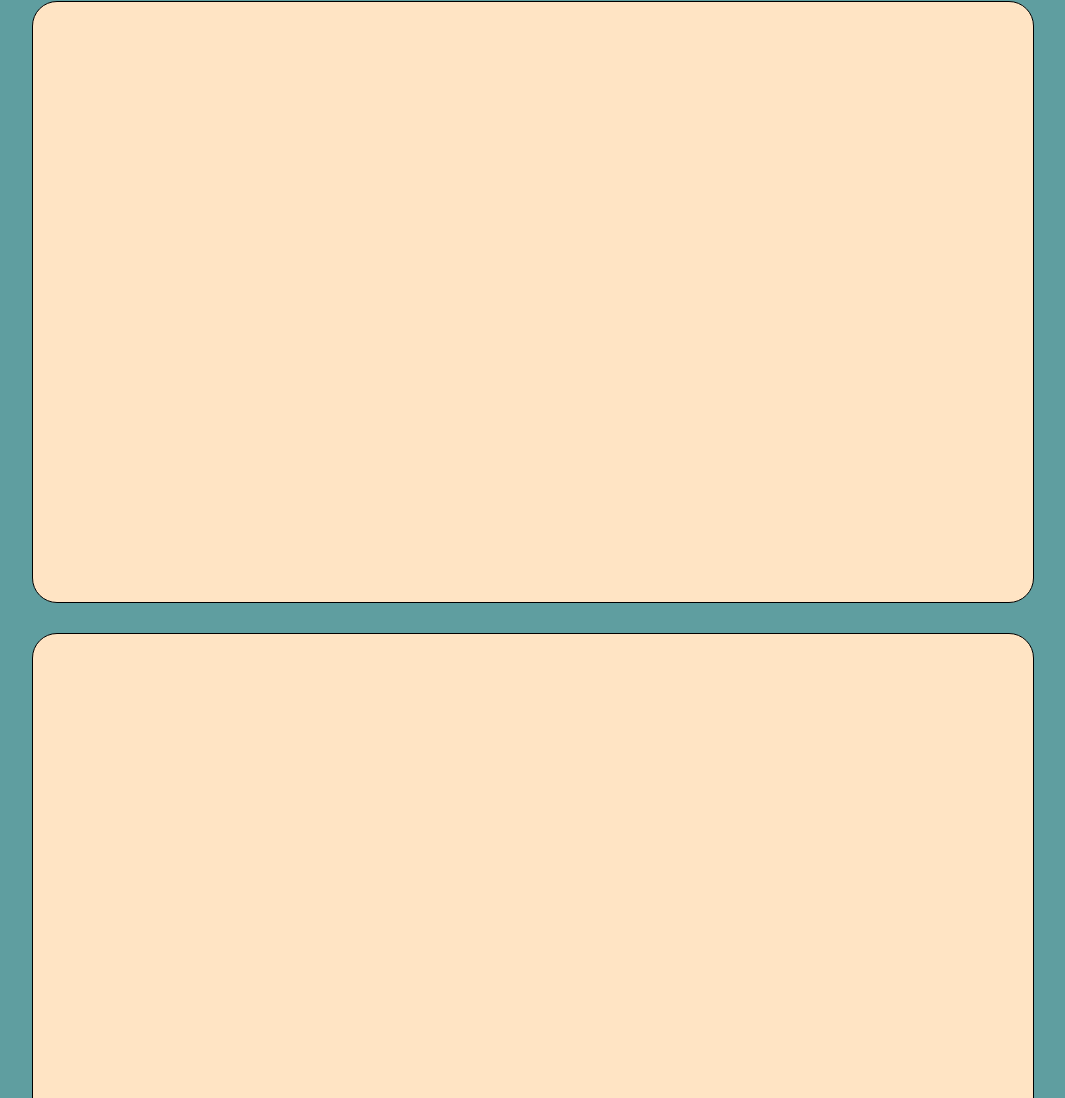
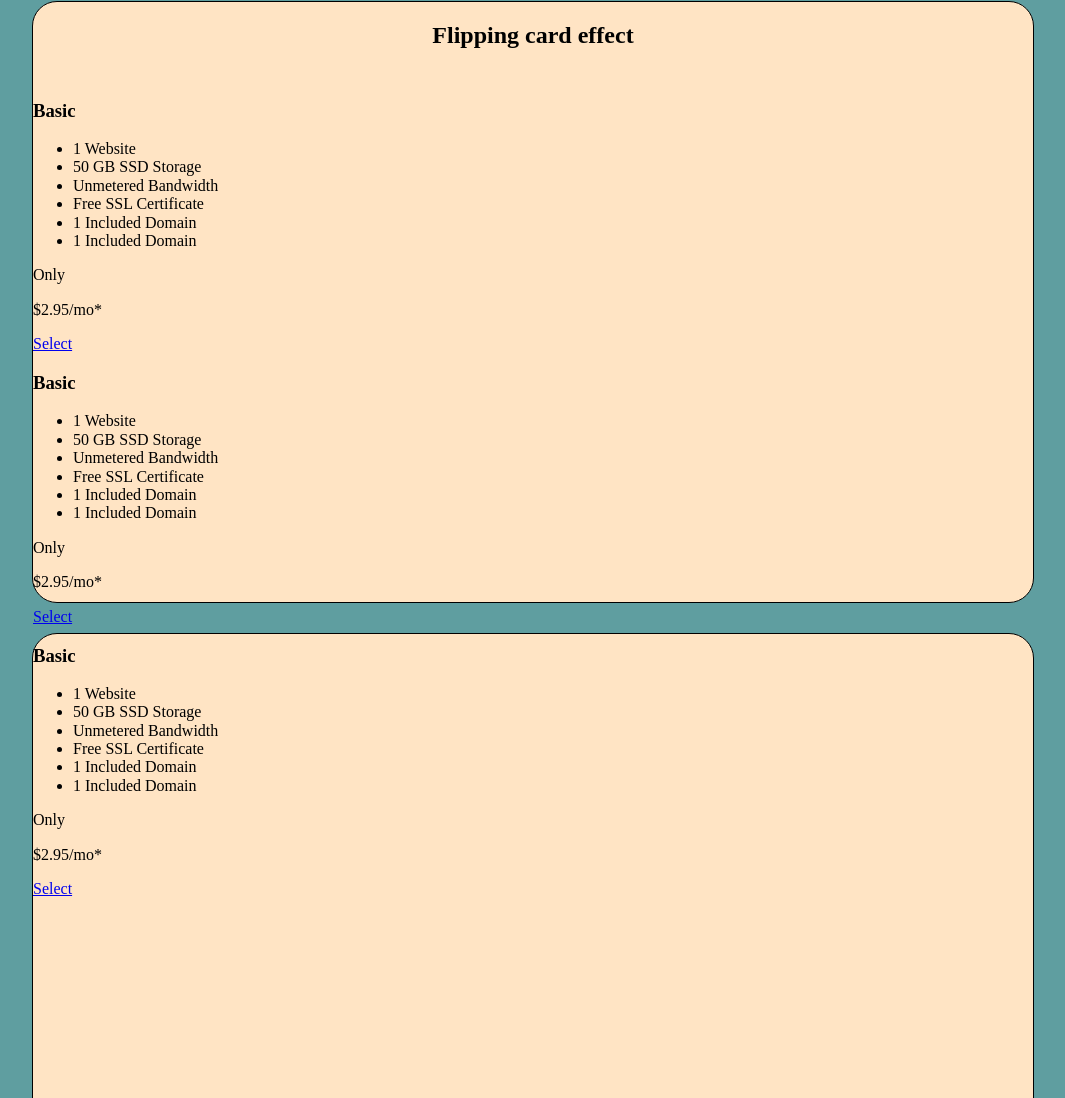
Before and after one commit to CrypticiaN/cs-cards-showroom, a website built with Parcel: page index.html in a window 1280 px wide. Shown: the part 2080-3178 px from the top of the page, without its empty margins (107-1172 px from the left). Built offline with nearby package versions, Linux system fonts and the light colour scheme.

Commit message:
create basic HTML for Project #4

```diff
--- a/index.html
+++ b/index.html
@@ -116,7 +116,98 @@
     </section>
 
     <section class="card-container" id="card-box-4">
-      <h2></h2>
+      <h2>Flipping card effect</h2>
+      <div id="card4">
+        <div class="column">
+          <div id="card4-a">
+            <div class="side-front">
+              <div class="title">
+                <!-- <img> -->
+                <h3>Basic</h3>
+              </div>
+              <div class="card__details">
+                <ul>
+                  <li>1 Website</li>
+                  <li>50 GB SSD Storage</li>
+                  <li>Unmetered Bandwidth</li>
+                  <li>Free SSL Certificate</li>
+                  <li>1 Included Domain</li>
+                  <li>1 Included Domain</li>
+                </ul>
+              </div>
+            </div>
+            <div class="side-back">
+              <div class="card_cta">
+                <div class="card_price-box">
+                  <p class="card_price-only">Only</p>
+                  <p class="card_price-value">$2.95/mo*</p>
+                </div>
+                <a href="#popup" class="btn btn-white">Select</a>
+              </div>
+            </div>
+          </div>
+        </div>
+
+        <div class="column">
+          <div id="card4-a">
+            <div class="side-front">
+              <div class="title">
+                <!-- <img> -->
+                <h3>Basic</h3>
+              </div>
+              <div class="card__details">
+                <ul>
+                  <li>1 Website</li>
+                  <li>50 GB SSD Storage</li>
+                  <li>Unmetered Bandwidth</li>
+                  <li>Free SSL Certificate</li>
+                  <li>1 Included Domain</li>
+                  <li>1 Included Domain</li>
+                </ul>
+              </div>
+            </div>
+            <div class="side-back">
+              <div class="card_cta">
+                <div class="card_price-box">
+                  <p class="card_price-only">Only</p>
+                  <p class="card_price-value">$2.95/mo*</p>
+                </div>
+                <a href="#popup" class="btn btn-white">Select</a>
+              </div>
+            </div>
+          </div>
+        </div>
+
+        <div class="column">
+          <div id="card4-a">
+            <div class="side-front">
+              <div class="title">
+                <!-- <img> -->
+                <h3>Basic</h3>
+              </div>
+              <div class="card__details">
+                <ul>
+                  <li>1 Website</li>
+                  <li>50 GB SSD Storage</li>
+                  <li>Unmetered Bandwidth</li>
+                  <li>Free SSL Certificate</li>
+                  <li>1 Included Domain</li>
+                  <li>1 Included Domain</li>
+                </ul>
+              </div>
+            </div>
+            <div class="side-back">
+              <div class="card_cta">
+                <div class="card_price-box">
+                  <p class="card_price-only">Only</p>
+                  <p class="card_price-value">$2.95/mo*</p>
+                </div>
+                <a href="#popup" class="btn btn-white">Select</a>
+              </div>
+            </div>
+          </div>
+        </div>
+      </div>
     </section>
 
     <section class="card-container" id="card-box-5">
```
